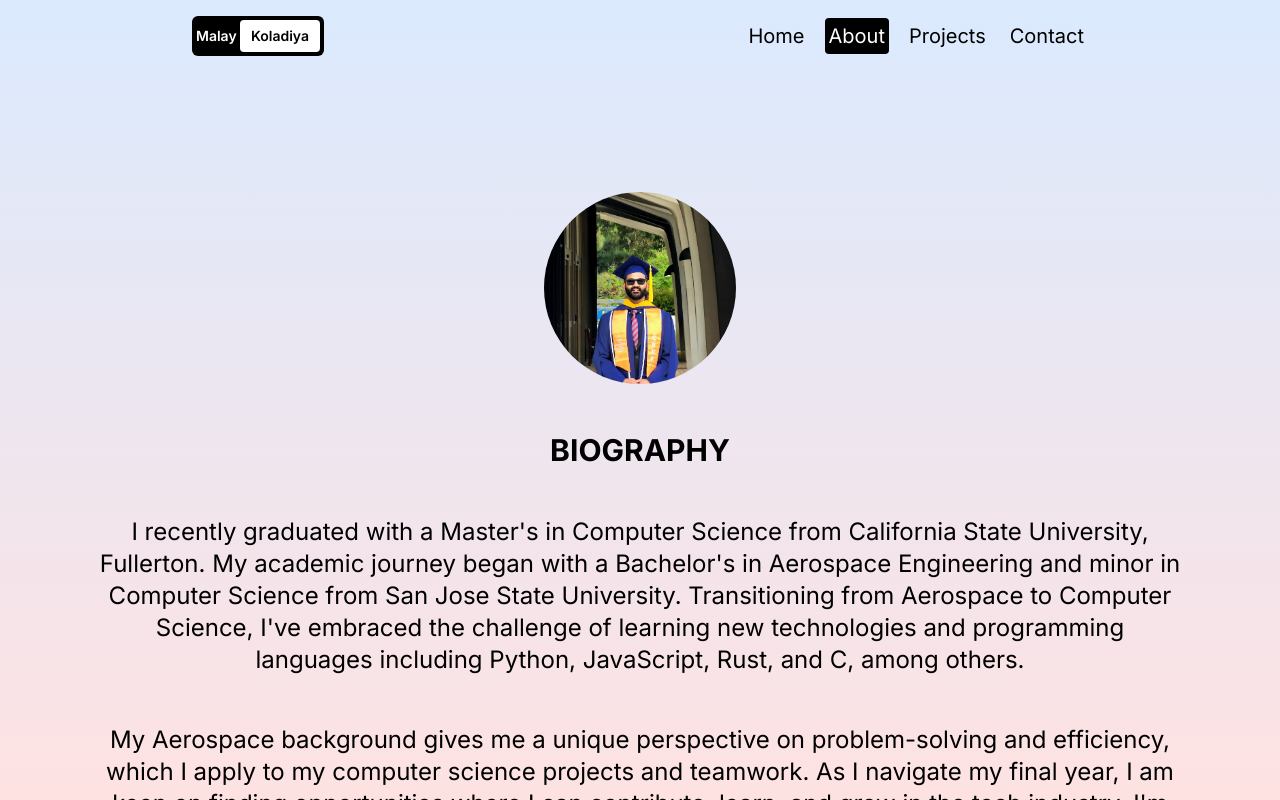
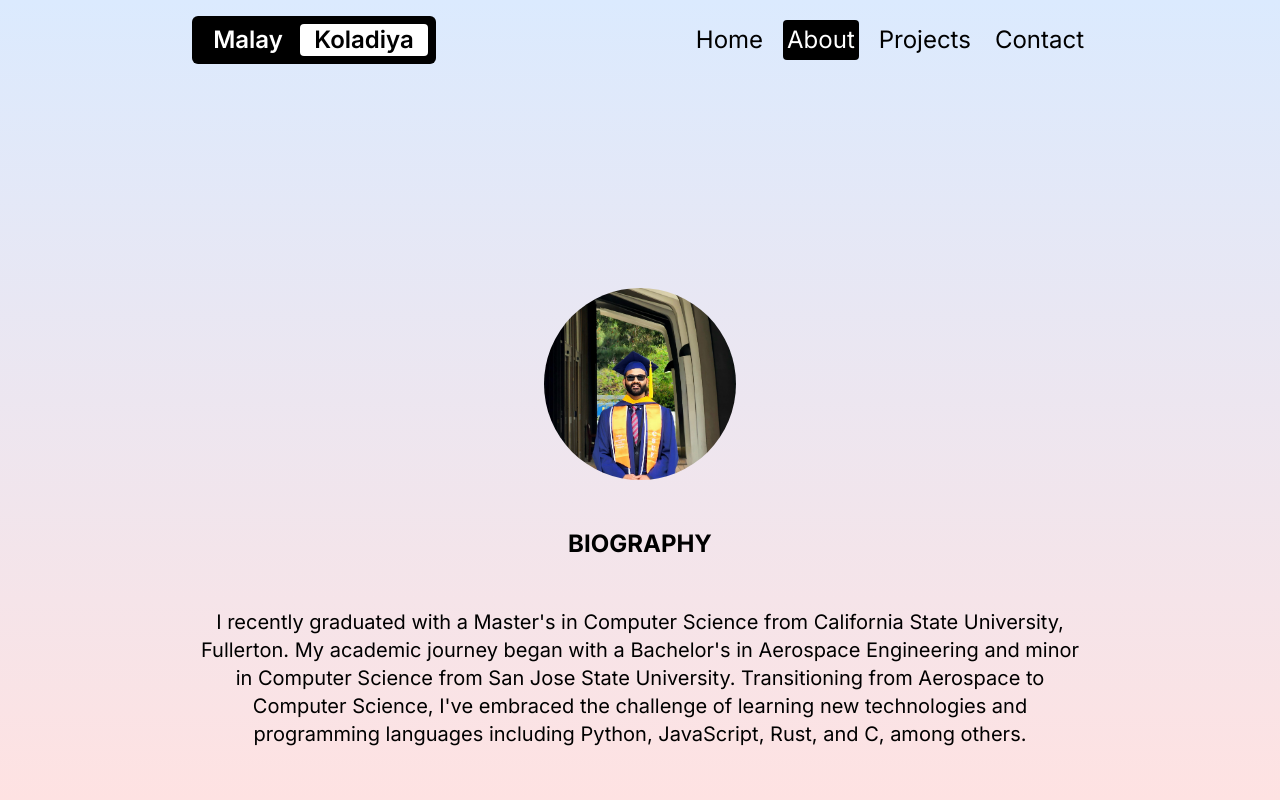
Before and after one commit to malaykoladiya/portfolio, a Next.js app: page /about in a window 1280 px wide. Built offline with nearby package versions, Linux system fonts and the light colour scheme.

Commit message:
text-size updates

```diff
--- a/src/app/about/page.jsx
+++ b/src/app/about/page.jsx
@@ -37,7 +37,7 @@ const AboutPage = () => {
         ref={containerRef}
       >
         {/* TEXT CONTAINER */}
-        <div className="p-4 sm:p-8 md:p-12 lg:p-20 xl:p-24 flex flex-col gap-24 md:gap-32 lg:gap-48 xl:gap-64 lg:w-full xl:w-full">
+        <div className="p-4 sm:p-8 md:p-12 lg:p-20 xl:p-48 2xl:p-80 flex flex-col gap-24 md:gap-32 lg:gap-48 xl:gap-64 lg:w-full xl:w-full">
           {/* BIOGRAPHY CONTAINER */}
           <div className="flex flex-col gap-12 justify-center items-center">
             {/* BIOGRAPHY IMAGE */}
@@ -49,9 +49,9 @@ const AboutPage = () => {
               className="w-48 h-48 rounded-full object-cover"
             />
             {/* BIOGRAPHY TITLE */}
-            <h1 className="font-bold text-2xl xl:text-3xl">BIOGRAPHY</h1>
+            <h1 className="font-bold text-2xl 2xl:text-3xl">BIOGRAPHY</h1>
             {/* BIOGRAPHY DESC */}
-            <p className="text-lg lg:text-xl xl:text-2xl text-center">
+            <p className="text-lg lg:text-xl 2xl:text-2xl text-center">
               I recently graduated with a Master&apos;s in Computer Science from
               California State University, Fullerton. My academic journey began
               with a Bachelor&apos;s in Aerospace Engineering and minor in
@@ -60,7 +60,7 @@ const AboutPage = () => {
               challenge of learning new technologies and programming languages
               including Python, JavaScript, Rust, and C, among others.
             </p>
-            <p className="text-lg lg:text-xl xl:text-2xl text-center">
+            <p className="text-lg lg:text-xl 2xl:text-2xl text-center">
               My Aerospace background gives me a unique perspective on
               problem-solving and efficiency, which I apply to my computer
               science projects and teamwork. As I navigate my final year, I am
@@ -123,7 +123,7 @@ const AboutPage = () => {
               initial={{ x: "-300px" }}
               animate={isSkillRefInView ? { x: 0 } : {}}
               transition={{ delay: 0.2 }}
-              className="font-bold text-2xl"
+              className="font-bold text-2xl 2xl:text-3xl"
             >
               SKILLS
             </motion.h1>
@@ -171,7 +171,7 @@ const AboutPage = () => {
               initial={{ x: "-300px" }}
               animate={isExperienceRefInView ? { x: "0" } : {}}
               transition={{ delay: 0.2 }}
-              className="font-bold text-2xl"
+              className="font-bold text-2xl 2xl:text-3xl"
             >
               EXPERIENCE & EDUCATION
             </motion.h1>
@@ -179,7 +179,7 @@ const AboutPage = () => {
             <motion.div
               initial={{ x: "-300px" }}
               animate={isExperienceRefInView ? { x: "0" } : {}}
-              className="w-full text-lg lg:text-xl xl:text-2xl"
+              className="w-full text-lg lg:text-xl 2xl:text-2xl"
             >
               <Timeline />
             </motion.div>
--- a/src/app/page.jsx
+++ b/src/app/page.jsx
@@ -19,10 +19,10 @@ const Homepage = () => {
         {/* TEXT CONTAINER */}
         <div className="h-1/2 mt-24 lg:h-full lg:w-4/6 flex flex-col gap-8 items-center lg:items-start justify-center">
           {/* TITLE */}
-          <h1 className="text-4xl md:text-6xl font-bold text-left text-transparent bg-clip-text bg-gradient-to-l from-red-400 to to-blue-400">
+          <h1 className="text-4xl md:text-6xl 2xl:text-8xl font-bold text-left text-transparent bg-clip-text bg-gradient-to-l from-red-400 to to-blue-400">
             Hello I&apos;m
           </h1>
-          <h1 className="text-4xl md:text-5xl font-bold text-left">
+          <h1 className="text-4xl md:text-5xl 2xl:text-8xl font-bold text-left">
             {/* Malay Koladiya */}
             <TypeAnimation
               sequence={["Malay Koladiya", 1000, "Software Developer", 1000]}
@@ -32,8 +32,10 @@ const Homepage = () => {
             />
           </h1>
           {/* DESC */}
-          <p className="md:text-xl">Master of Science in Computer Science</p>
-          <p className="md:text-xl">
+          <p className="md:text-xl 2xl:text-4xl">
+            Master of Science in Computer Science
+          </p>
+          <p className="md:text-xl 2xl:text-3xl">
             Aspiring Full-Stack Developer | Master&apos;s in Computer Science |
             Proficient in Python | Exploring Rust | Web Dev & ML Enthusiast |
             Ready to Contribute and Grow in the Tech Industry
--- a/src/components/navbar.jsx
+++ b/src/components/navbar.jsx
@@ -74,16 +74,18 @@ const Navbar = () => {
         <div className="flex-shrink-0">
           <Link
             href="/"
-            className="text-sm bg-black rounded-md p-1 font-semibold flex items-center justify-center"
+            className="text-sm bg-black rounded-md p-1 xl:p-2 font-semibold flex items-center justify-center"
           >
-            <span className="w-10 text-white mr-1">Malay</span>
-            <span className="w-20 h-8 rounded bg-white text-black flex items-center justify-center">
+            <span className="w-10 md:w-16 xl:w-24 text-white mr-1  flex items-center justify-center md:text-xl xl:text-2xl">
+              Malay
+            </span>
+            <span className="w-20 md:w-24 xl:w-32 h-8 rounded bg-white text-black flex items-center justify-center md:text-xl xl:text-2xl">
               Koladiya
             </span>
           </Link>
         </div>
         {/* LINKS */}
-        <div className="hidden md:flex gap-4 flex-grow justify-end md:text-lg xl:text-xl">
+        <div className="hidden md:flex gap-4 flex-grow justify-end md:text-xl xl:text-2xl">
           {links.map((link) => (
             <NavLink link={link} key={link.title} />
           ))}
```
